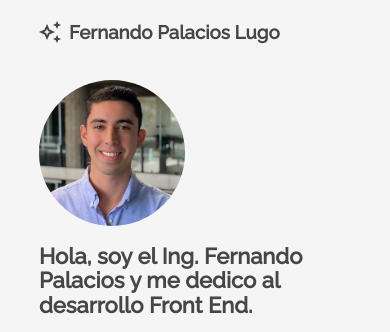
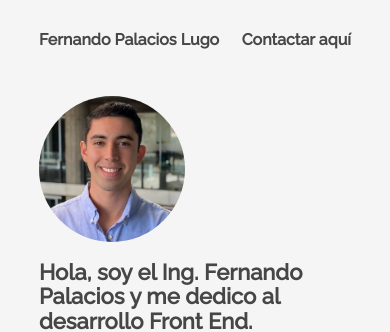
Before and after one commit to ferpalacios9/Mi-Portafolio, a plain HTML site: page index.html in a window 390 px wide. Shown: the top 332 px of the page. Drawn offline with Linux system fonts and the light colour scheme.

Commit message:
Diseño responsivo mobile parte 2

```diff
--- a/assets/css/menu/menu-list.css
+++ b/assets/css/menu/menu-list.css
@@ -1,3 +1,18 @@
 .menu__list {
     display: flex;
 }
+
+.menu__list__item--contacto {
+    display: none;
+}
+
+@media (max-width: 768px) {
+    .menu__list__item--contacto {
+        display: initial;
+        padding: 0;
+    }
+
+    .menu__list {
+        padding: 0;
+    }
+}
--- a/head.css
+++ b/head.css
@@ -19,3 +19,17 @@
     margin: auto;
     color: #464646;
 }
+
+@media (max-width: 425px) {
+    .head__vector {
+        display: none;
+    }
+
+    .menu__title {
+        font-size: 1rem;
+    }
+
+    .menu__list__item.mail {
+        display: initial;
+    }
+}
--- a/index.html
+++ b/index.html
@@ -14,7 +14,6 @@
     <!-- Referencia a las clases de estilo de Css -->
     <link rel="stylesheet" href="./head.css">
     <link rel="stylesheet" href="./assets/css/menu/menu-list.css">
-    <link rel="stylesheet" href="./assets/css/menu/menu-list-item.css">
     <link rel="stylesheet" href="./assets/css/menu/menu-link.css">
     <link rel="stylesheet" href="./title.css">
     <link rel="stylesheet" href="./assets/css/title/title-container.css">
@@ -56,6 +55,8 @@
                     <li class="menu__list__item"><a class="menu__link" href="#xp">Proyectos</a></li>
                     <li class="menu__list__item"><a class="menu__link contacto"
                             href="#contacto">fer.palaciosdev09@gmail.com</a></li>
+                    <li class="menu__list__item--contacto"><a class="menu__link contacto"
+                            href="#contacto">Contactar aquí</a></li>
                 </ul>
             </nav>
         </section>
```
Also changed, not shown: assets/css/menu/menu-list-item.css (deleted), 1 other file.
